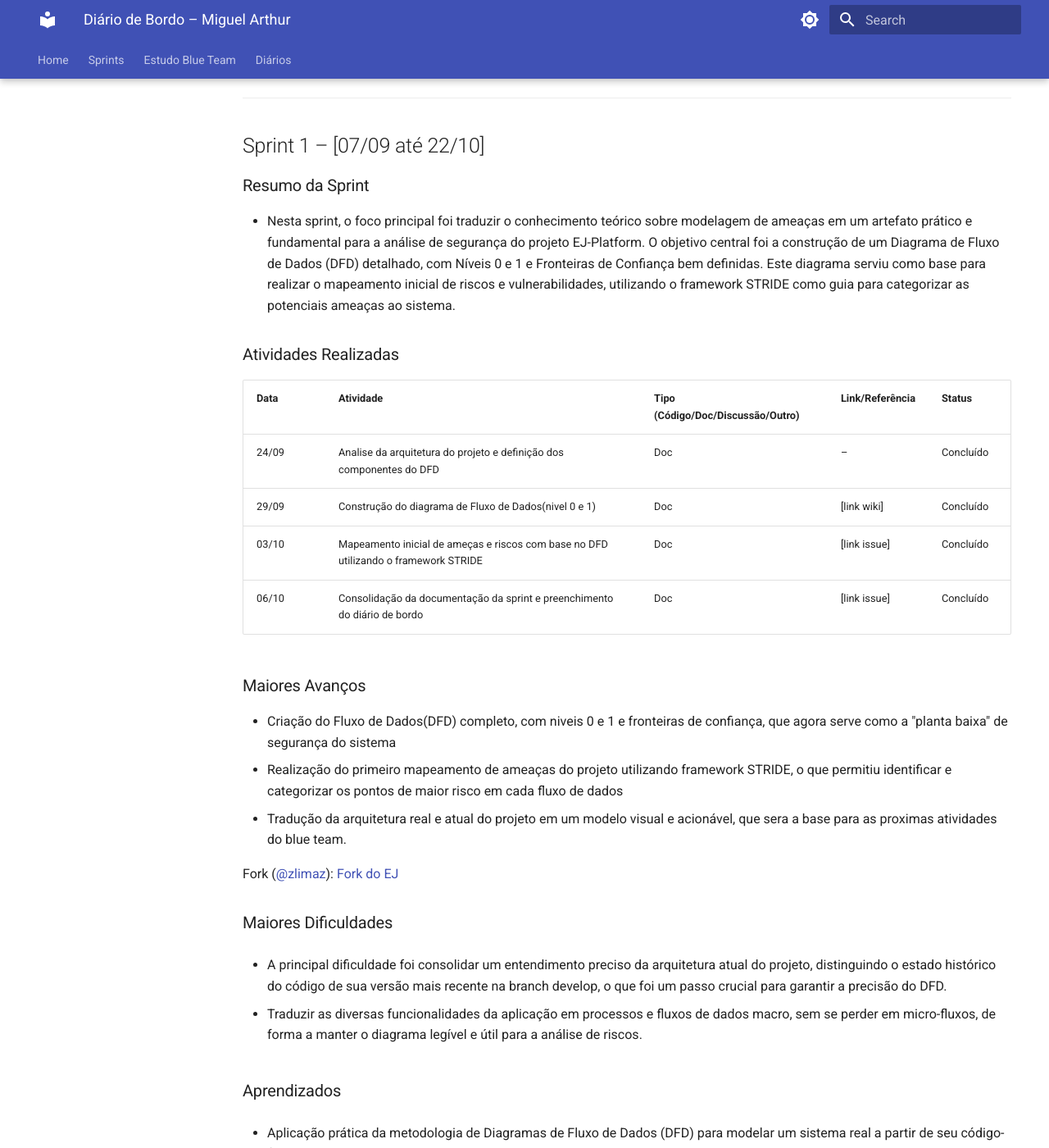
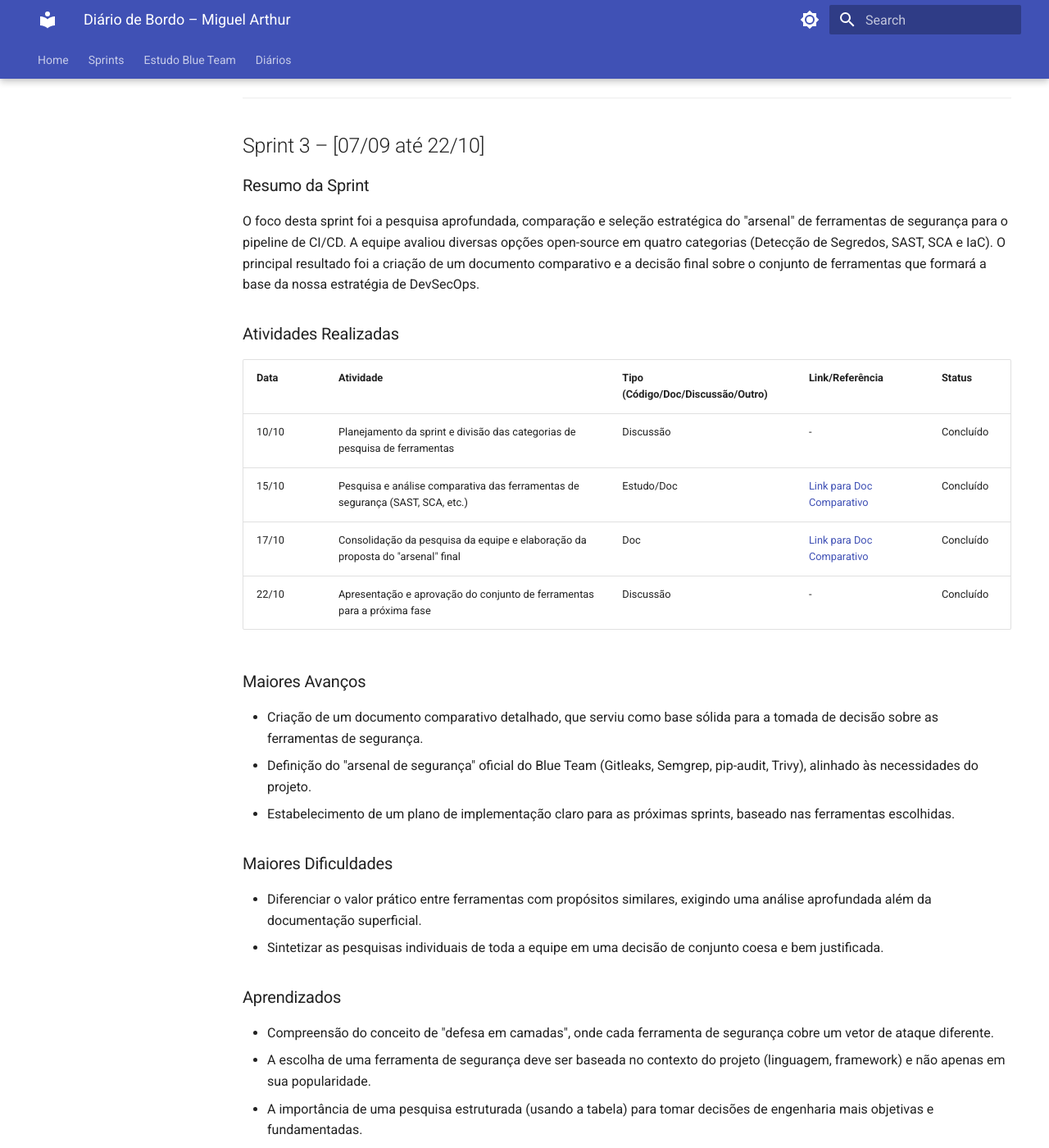
Before and after one commit to unbyytes/GCES, an MkDocs documentation site: the page built from docs/diarios/211062320/03.md, in a window 1280 px wide and 1400 px high, scrolled down 242 px. Shown: the whole window at 82% size. Built offline with MkDocs 1.6.1 and Material for MkDocs 9.7.7, drawn with Linux system fonts in a browser that asks for light colours; some of the changed text lies outside the part shown.

Commit message:
doc: Finalizando o diario de bordo da sprint-3

```diff
--- a/docs/diarios/211062320/03.md
+++ b/docs/diarios/211062320/03.md
@@ -8,46 +8,41 @@
 
 ---
 
-## Sprint 1 – \[07/09 até 22/10]
+## Sprint 3 – \[07/09 até 22/10]
 
 ### Resumo da Sprint
-- Nesta sprint, o foco principal foi traduzir o conhecimento teórico sobre modelagem de ameaças em um artefato prático e fundamental para a análise de segurança do projeto EJ-Platform. O objetivo central foi a construção de um Diagrama de Fluxo de Dados (DFD) detalhado, com Níveis 0 e 1 e Fronteiras de Confiança bem definidas. Este diagrama serviu como base para realizar o mapeamento inicial de riscos e vulnerabilidades, utilizando o framework STRIDE como guia para categorizar as potenciais ameaças ao sistema.
+
+O foco desta sprint foi a pesquisa aprofundada, comparação e seleção estratégica do "arsenal" de ferramentas de segurança para o pipeline de CI/CD. A equipe avaliou diversas opções open-source em quatro categorias (Detecção de Segredos, SAST, SCA e IaC). O principal resultado foi a criação de um documento comparativo e a decisão final sobre o conjunto de ferramentas que formará a base da nossa estratégia de DevSecOps.
 
 ### Atividades Realizadas
 
-| Data  | Atividade                                   | Tipo (Código/Doc/Discussão/Outro) | Link/Referência | Status    |
-| ----- | ------------------------------------------- | --------------------------------- | --------------- | --------- |
-| 24/09 | Analise da arquitetura do projeto e definição dos componentes do DFD           | Doc                           | –               | Concluído |
-| 29/09 | Construção do diagrama de Fluxo de Dados(nivel 0 e 1) | Doc                         | \[link wiki]    | Concluído |
-| 03/10 | Mapeamento inicial de ameças e riscos com base no DFD utilizando o framework STRIDE   | Doc                      | \[link issue]   | Concluído |
-| 06/10 | Consolidação da documentação da sprint e preenchimento do diário de bordo  | Doc                      | \[link issue]   | Concluído |
+| Data | Atividade | Tipo (Código/Doc/Discussão/Outro) | Link/Referência | Status |
+| :--- | :--- | :--- | :--- | :--- |
+| 10/10 | Planejamento da sprint e divisão das categorias de pesquisa de ferramentas | Discussão | - | Concluído |
+| 15/10 | Pesquisa e análise comparativa das ferramentas de segurança (SAST, SCA, etc.) | Estudo/Doc | [Link para Doc Comparativo](#) | Concluído |
+| 17/10 | Consolidação da pesquisa da equipe e elaboração da proposta do "arsenal" final | Doc | [Link para Doc Comparativo](#) | Concluído |
+| 22/10 | Apresentação e aprovação do conjunto de ferramentas para a próxima fase | Discussão | - | Concluído |
 
 ### Maiores Avanços
 
-* Criação do Fluxo de Dados(DFD) completo, com niveis 0 e 1 e fronteiras de confiança, que agora serve como a "planta baixa" de segurança do sistema
-* Realização do primeiro mapeamento de ameaças do projeto utilizando framework STRIDE, o que permitiu identificar e categorizar os pontos de maior risco em cada fluxo de dados
-* Tradução da arquitetura real e atual do projeto em um modelo visual e acionável, que sera a base para as proximas atividades do blue team.
-
-Fork ([@zlimaz](https://gitlab.com/zlimaz)): [Fork do EJ](https://gitlab.com/zlimaz/ej-application-fork)
+* Criação de um documento comparativo detalhado, que serviu como base sólida para a tomada de decisão sobre as ferramentas de segurança.
+* Definição do "arsenal de segurança" oficial do Blue Team (Gitleaks, Semgrep, pip-audit, Trivy), alinhado às necessidades do projeto.
+* Estabelecimento de um plano de implementação claro para as próximas sprints, baseado nas ferramentas escolhidas.
 
 ### Maiores Dificuldades
 
-* A principal dificuldade foi consolidar um entendimento preciso da arquitetura atual do projeto, distinguindo o estado histórico do código de sua versão mais recente na branch develop, o que foi um passo crucial para garantir a precisão do DFD.
+* Diferenciar o valor prático entre ferramentas com propósitos similares, exigindo uma análise aprofundada além da documentação superficial.
+* Sintetizar as pesquisas individuais de toda a equipe em uma decisão de conjunto coesa e bem justificada.
 
-* Traduzir as diversas funcionalidades da aplicação em processos e fluxos de dados macro, sem se perder em micro-fluxos, de forma a manter o diagrama legível e útil para a análise de riscos.
 ### Aprendizados
 
-* Aplicação prática da metodologia de Diagramas de Fluxo de Dados (DFD) para modelar um sistema real a partir de seu código-fonte e dependências.
-
-* Uso sistemático do framework STRIDE para categorizar ameaças com base em um DFD, associando cada categoria (Spoofing, Tampering, etc.) a componentes específicos do diagrama.
-
-* Compreensão da importância de definir Fronteiras de Confiança (Trust Boundaries) para identificar os pontos onde os dados são mais vulneráveis e a validação de segurança é mais crítica.
-
+* Compreensão do conceito de "defesa em camadas", onde cada ferramenta de segurança cobre um vetor de ataque diferente.
+* A escolha de uma ferramenta de segurança deve ser baseada no contexto do projeto (linguagem, framework) e não apenas em sua popularidade.
+* A importância de uma pesquisa estruturada (usando a tabela) para tomar decisões de engenharia mais objetivas e fundamentadas.
 
 ### Plano Pessoal para a Próxima Sprint
 
-* [ ] Definir com mais detalhes a próxima sprint com o grupo
-* [ ] Revisar o DFD e a documentação do mesmo depois da entrega
-* [ ] A definir
-
+* [ ] Liderar a criação do ambiente (fork) para a implementação do pipeline de segurança.
+* [ ] Coordenar a equipe na integração da primeira ferramenta (Gitleaks) no `.gitlab-ci.yml`.
+* [ ] Iniciar a documentação oficial da estrutura do pipeline.
 ---
```
